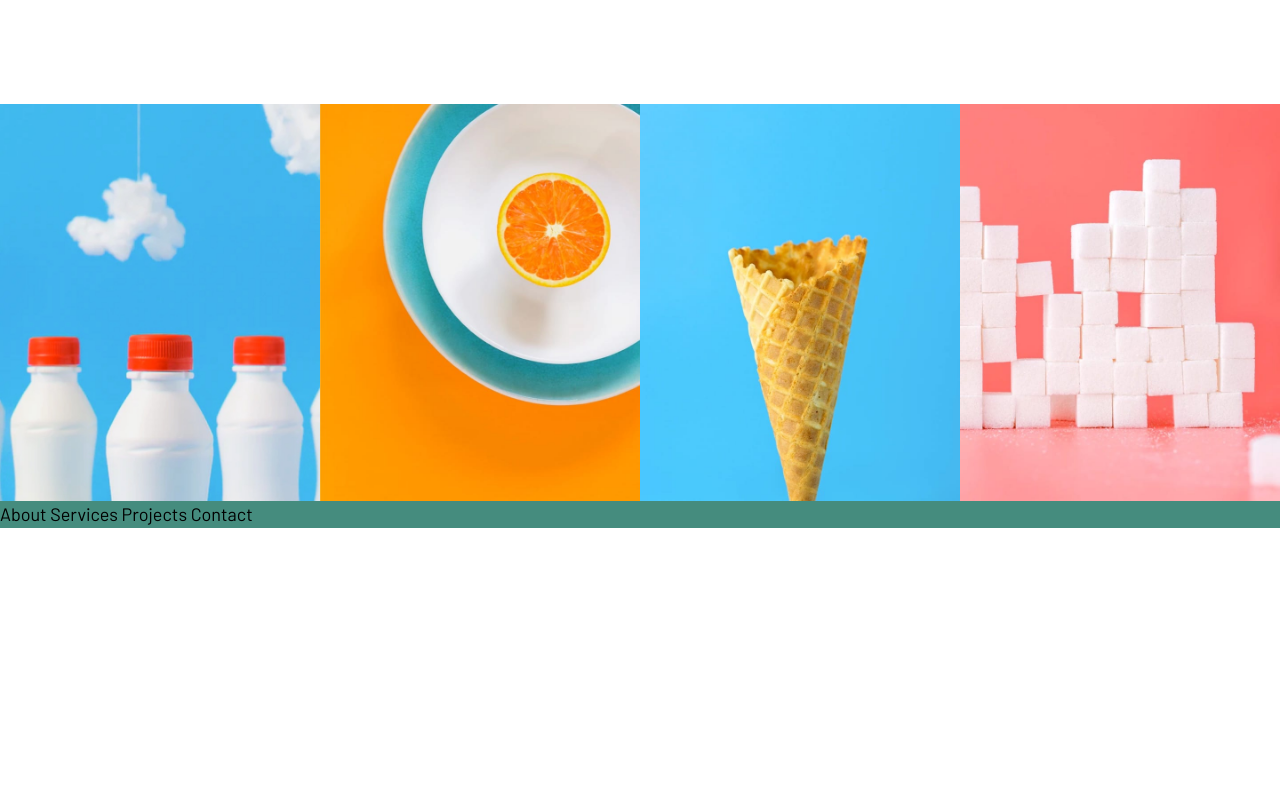
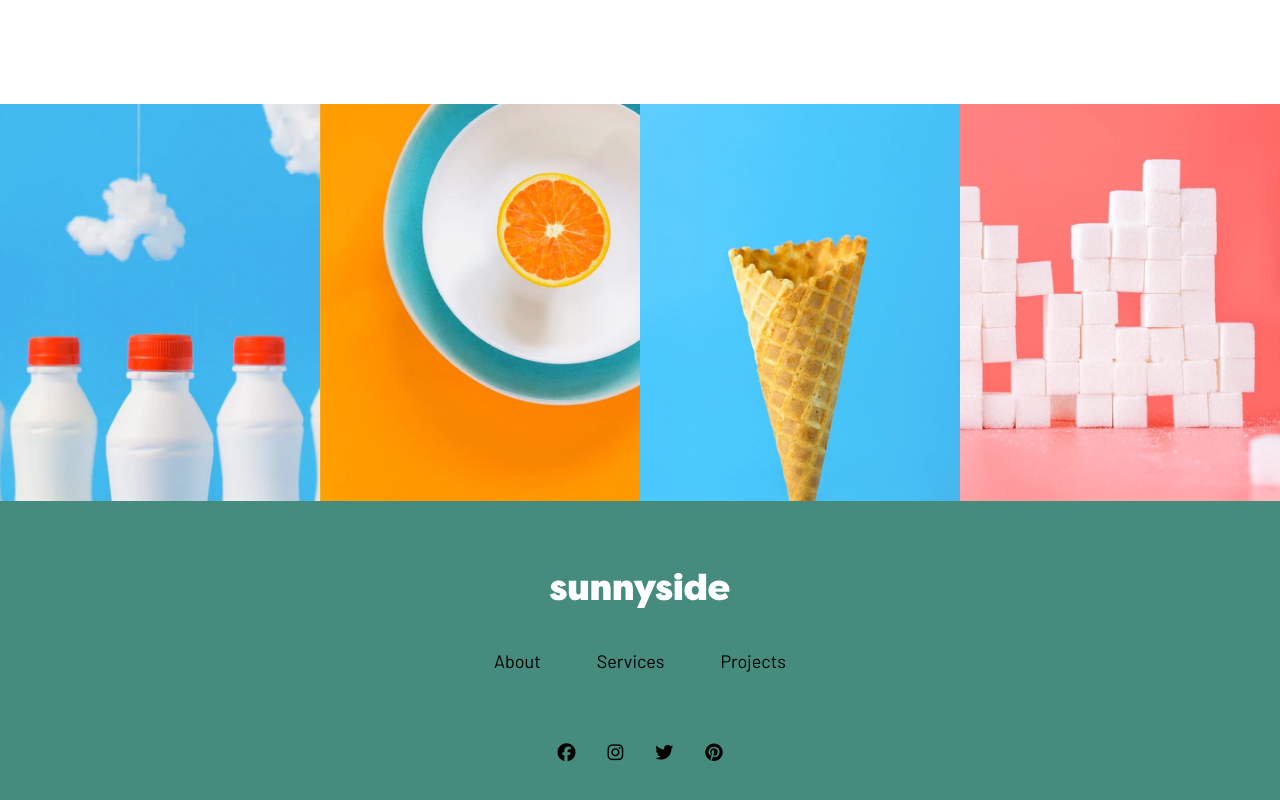
Before and after one commit to jessicaArvizu/FEpractice_Sunnyside-agency-landing-page, a React (Vite) app: page / in a window 1280 px wide. Shown: the part 3235-4035 px from the top of the page. Before the commit the page ends 3763 px from the top, so only its background shows below. Built offline with nearby package versions, Linux system fonts and the light colour scheme.

Commit message:
Footer skeleton

```diff
--- a/index.html
+++ b/index.html
@@ -5,6 +5,7 @@
     <link rel="icon" type="image/svg+xml" href="/images/favicon-32x32.png" />
     <meta name="viewport" content="width=device-width, initial-scale=1.0" />
     <title>Frontend Mentor | Sunnyside agency landing page</title>
+    <script src="https://kit.fontawesome.com/00b741217a.js" crossorigin="anonymous"></script>
   </head>
   <body>
     <div id="root"></div>
--- a/src/components/Footer/Footer.jsx
+++ b/src/components/Footer/Footer.jsx
@@ -1,10 +1,30 @@
+import logo from '../../images/logo.svg'
+
 function Footer() {
     return (
-        <div className="bg-ss_dark-mod-cyan">
-            About
-            Services
-            Projects
-            Contact
+        <div className="bg-ss_dark-mod-cyan py-16 flex flex-col justify-center items-center text-center">
+            <div className='mt-2'>
+                <img src={logo} width={'180px'}></img>
+            </div>
+            <div className='flex flex-row space-x-14 mt-10'>
+                <a>About</a>
+                <a>Services</a>
+                <a>Projects</a>
+            </div>
+            <div className="flex flex-row space-x-8 mt-16 mb-4">
+                <a>
+                    <i className="fa-brands fa-facebook"></i>
+                </a>
+                <a>
+                    <i className="fa-brands fa-instagram"></i>
+                </a>
+                <a>
+                    <i className="fa-brands fa-twitter"></i>
+                </a>
+                <a>
+                    <i className="fa-brands fa-pinterest"></i>
+                </a>
+            </div>
         </div>
     )
 }
```
